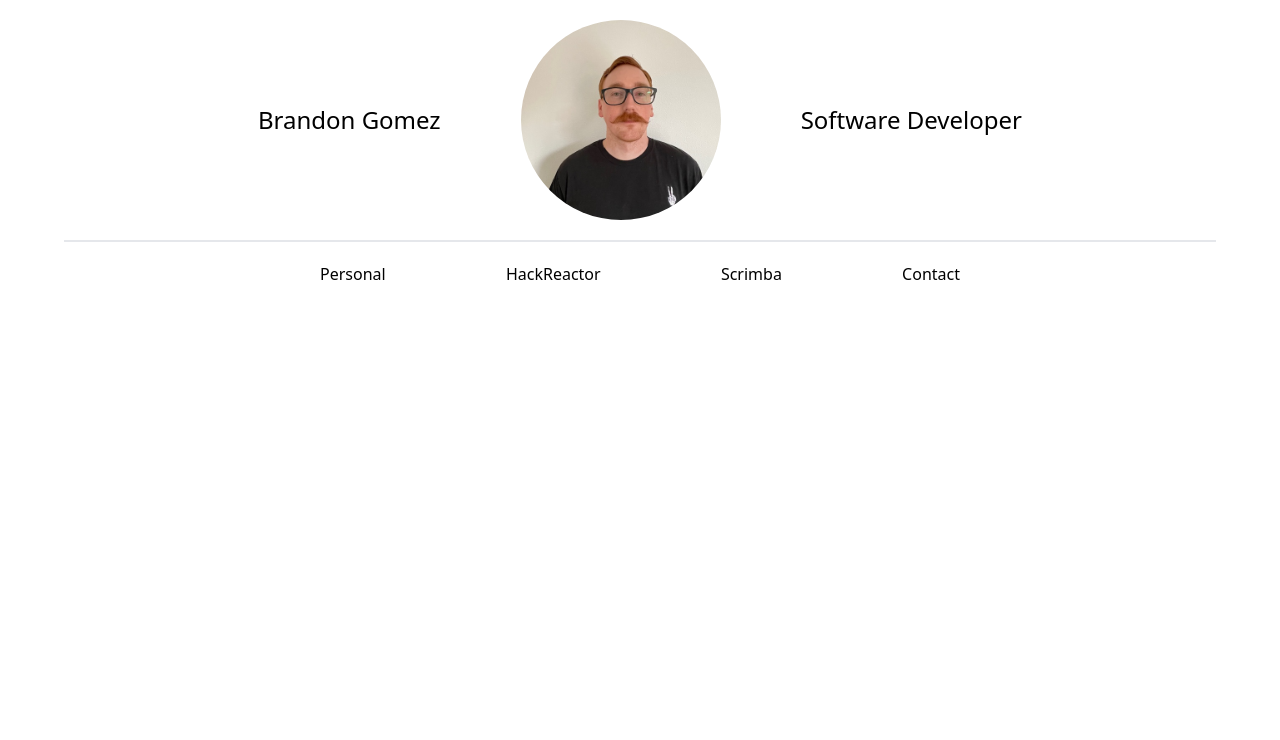
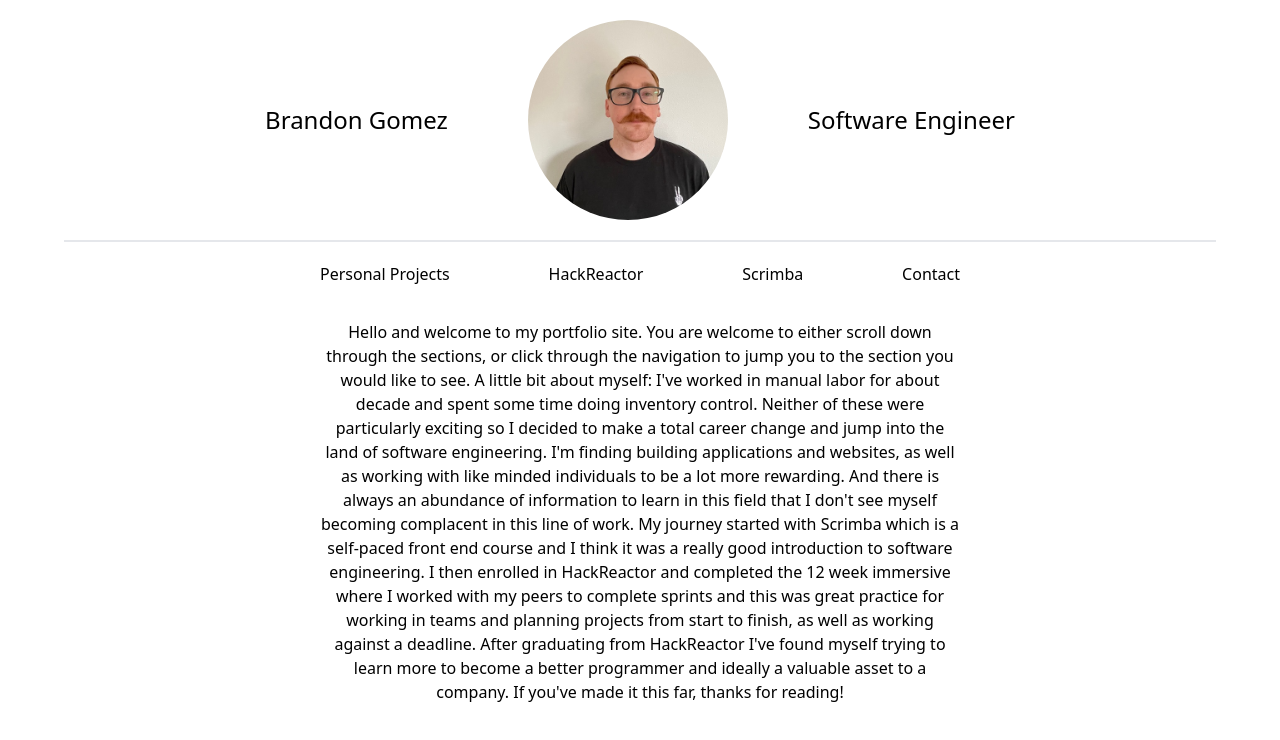
Before and after one commit to bgomez9212/portfolio, a React (Vite) app: page / in a window 1280 px wide. Shown: the top 740 px of the page. Built offline with nearby package versions, Linux system fonts and the light colour scheme.

Commit message:
added about me section

```diff
--- a/src/App.tsx
+++ b/src/App.tsx
@@ -1,10 +1,11 @@
 import Navbar from "./components/Navbar";
+import AboutMe from "./components/AboutMe";
 
 function App() {
   return (
     <div>
       <Navbar />
-      <div className="h-[2000px]" />
+      <AboutMe />
     </div>
   );
 }
--- /dev/null
+++ b/src/components/AboutMe.tsx
@@ -0,0 +1,27 @@
+export default function AboutMe() {
+  return (
+    <div className="flex justify-center pt-80">
+      <div className="w-1/2 text-center text-md">
+        Hello and welcome to my portfolio site. You are welcome to either scroll
+        down through the sections, or click through the navigation to jump you
+        to the section you would like to see. A little bit about myself: I've
+        worked in manual labor for about decade and spent some time doing
+        inventory control. Neither of these were particularly exciting so I
+        decided to make a total career change and jump into the land of software
+        engineering. I'm finding building applications and websites, as well as
+        working with like minded individuals to be a lot more rewarding. And
+        there is always an abundance of information to learn in this field that
+        I don't see myself becoming complacent in this line of work. My journey
+        started with Scrimba which is a self-paced front end course and I think
+        it was a really good introduction to software engineering. I then
+        enrolled in HackReactor and completed the 12 week immersive where I
+        worked with my peers to complete sprints and this was great practice for
+        working in teams and planning projects from start to finish, as well as
+        working against a deadline. After graduating from HackReactor I've found
+        myself trying to learn more to become a better programmer and ideally a
+        valuable asset to a company. If you've made it this far, thanks for
+        reading!
+      </div>
+    </div>
+  );
+}
--- a/src/components/Navbar.tsx
+++ b/src/components/Navbar.tsx
@@ -35,11 +35,11 @@ export default function Navbar() {
           >
             <img src="/self.jpg" className="w-full object-cover rounded-full" />
           </div>
-          <h1 className="text-2xl">Software Developer</h1>
+          <h1 className="text-2xl">Software Engineer</h1>
         </div>
       </div>
       <div className="w-1/2 flex justify-between">
-        <a>Personal</a>
+        <a>Personal Projects</a>
         <a>HackReactor</a>
         <a>Scrimba</a>
         <a>Contact</a>
```
